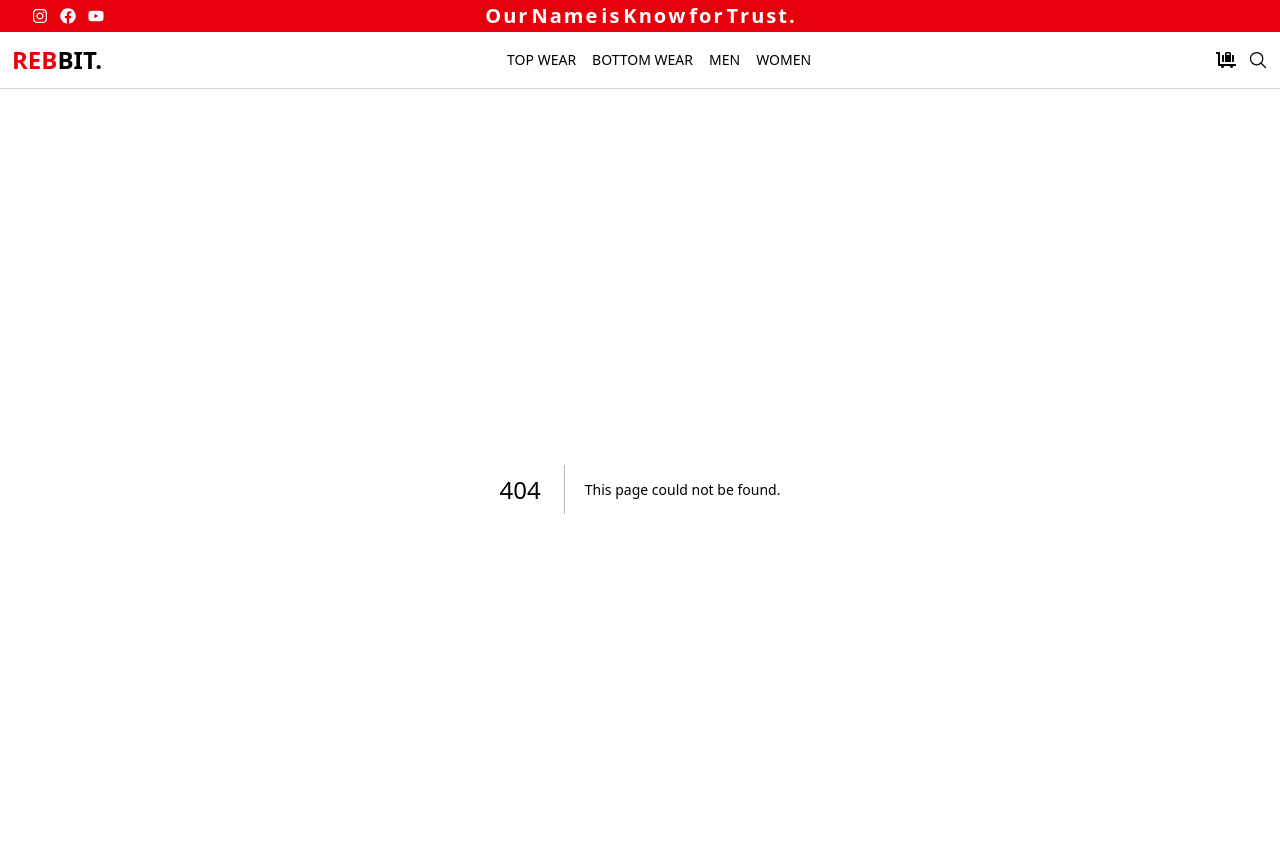
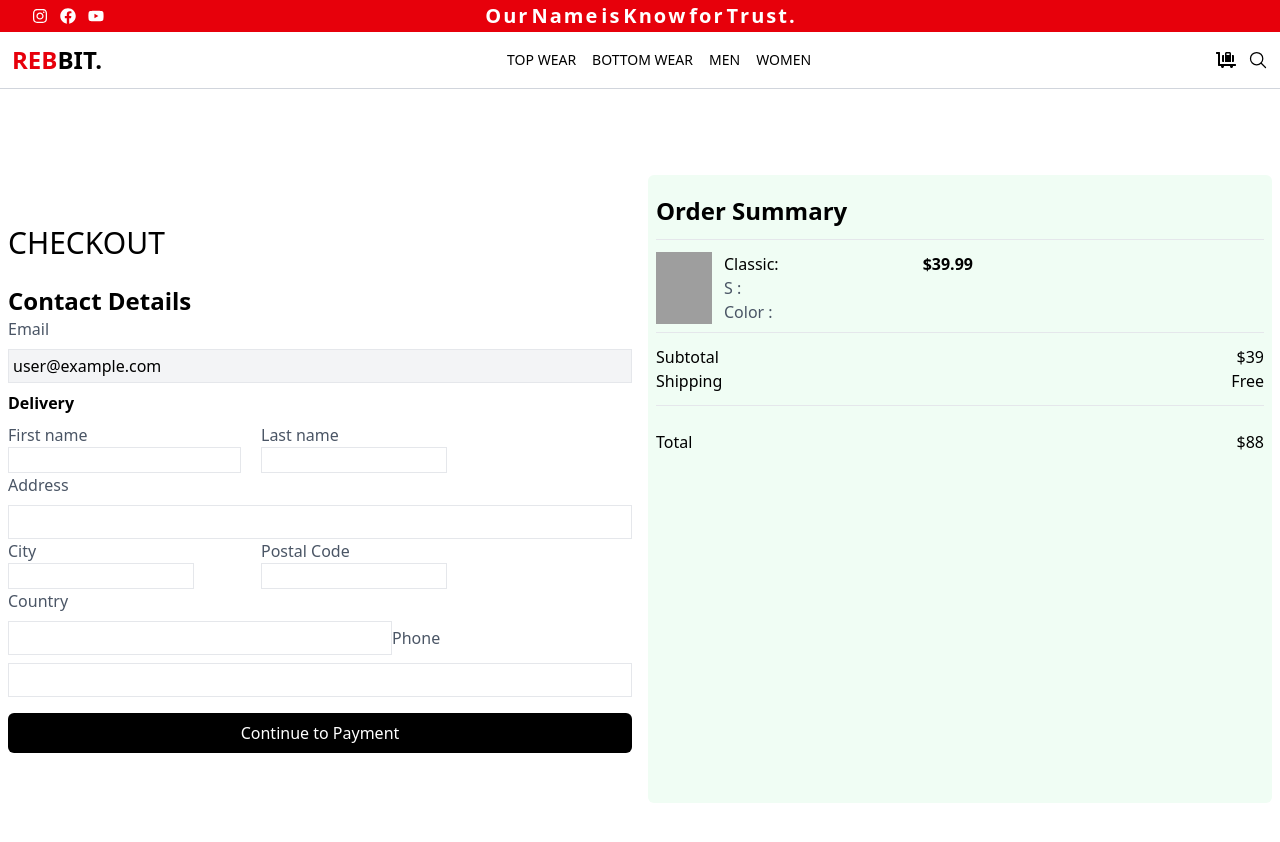
Before and after one commit to szbr1/Track-My-Activities, a Next.js app in the folder ecommerce-webite/frontend/: page /checkout in a window 1280 px wide. Before the commit this address had no page. Shown: the top 842 px of the page. Built offline with nearby package versions, Linux system fonts and the light colour scheme; grey boxes are pictures that could not be loaded.

Commit message:
New Arrivals

```diff
--- /dev/null
+++ b/ecommerce-webite/frontend/app/checkout/page.jsx
@@ -0,0 +1,204 @@
+"use client";
+import React, { useEffect, useState } from "react";
+import { IoLogoPaypal } from "react-icons/io5";
+import { AiFillCreditCard } from "react-icons/ai";
+
+function page() {
+    const [payment , setpayment] = useState(null)
+  const [ShippingAddress, setshippingAddresss] = useState({
+    address: "",
+    email: "user@example.com",
+    firstName: "",
+    LastName: "",
+    City: "",
+    Postal: "",
+    Country: "",
+    Phone: "",
+  });
+  useEffect(() => {
+    console.log(ShippingAddress);
+  }, [ShippingAddress]);
+
+  const handleSubmit = (e)=> {
+    e.preventDefault()
+   setpayment('233')
+  }
+  return (
+    <div className="grid grid-cols-1 lg:grid-cols-2 ">
+      {/* segment 1  */}
+      <div className="bg-white rounded-lg p-2 flex justify-center  flex-col">
+        <h1 className="text-3xl uppercase">checkout</h1>
+        <br />
+        <h4 className="text-2xl font-bold w-full  ">Contact Details</h4>
+
+        <form onSubmit={handleSubmit}>
+          <label className="text-gray-600">Email</label>
+          <br />
+          <input
+            type="text"
+            value={ShippingAddress.email}
+            disabled
+            className="w-full p-1  mt-2 border border-gray-200 bg-gray-100 "
+          />
+
+          <h3 className="text 2xl py-2 font-bold">Delivery</h3>
+          <div className="flex gap-5">
+            <div>
+              <label className="text-gray-600">First name</label>
+              <br />
+              <input
+                type="text"
+                value={ShippingAddress.firstName}
+                onChange={(e) =>
+                  setshippingAddresss({
+                    ...ShippingAddress,
+                    firstName: e.target.value,
+                  })
+                }
+                className="border-gray-200 border"
+              />
+            </div>
+
+            <div>
+              <label className="text-gray-600 ">Last name</label>
+              <br />
+              <input
+                type="text"
+                value={ShippingAddress.LastName}
+                onChange={(e) =>
+                  setshippingAddresss({
+                    ...ShippingAddress,
+                    LastName: e.target.value,
+                  })
+                }
+                className="border w-4/5 border-gray-200"
+              />
+            </div>
+          </div>
+
+          <label className="text-gray-600">Address</label>
+          <br />
+          <input
+            value={ShippingAddress.address}
+            onChange={(e) =>
+              setshippingAddresss({
+                ...ShippingAddress,
+                address: e.target.value,
+              })
+            }
+            type="text"
+            className="w-full p-1  mt-2 border border-gray-200 focus:outline-none focus:border-gray-200"
+          />
+
+          <div className="flex gap-5 overflow-hidden">
+            <div>
+              <label className="text-gray-600">City</label>
+              <br />
+              <input
+                type="text"
+                value={ShippingAddress.Cityss}
+                onChange={(e) =>
+                  setshippingAddresss({
+                    ...ShippingAddress,
+                    City: e.target.value,
+                  })
+                }
+                className="border-gray-200 border w-4/5"
+              />
+            </div>
+
+            <div>
+              <label className="text-gray-600 ">Postal Code</label>
+              <br />
+              <input
+                type="text"
+                value={ShippingAddress.Postal}
+                onChange={(e) =>
+                  setshippingAddresss({
+                    ...ShippingAddress,
+                    Postal: e.target.value,
+                  })
+                }
+                className="border w-4/5 border-gray-200"
+              />
+            </div>
+          </div>
+
+          <label className="text-gray-600">Country</label>
+          <br />
+          <input
+            type="text"
+            value={ShippingAddress.Country}
+            onChange={(e) =>
+              setshippingAddresss({
+                ...ShippingAddress,
+                Country: e.target.value,
+              })
+            }
+            className="w-96 p-1  mt-2 border border-gray-200 focus:outline-none focus:border-gray-200"
+          />
+
+          <label className="text-gray-600">Phone</label>
+          <br />
+          <input
+            type="tel"
+            value={ShippingAddress.Phone}
+            onChange={(e) =>
+              setshippingAddresss({ ...ShippingAddress, Phone: e.target.value })
+            }
+            className="w-full cursor-pointer p-1  mt-2 border border-gray-200 focus:outline-none focus:border-gray-200"
+          />
+        {
+            !payment ? (
+                <button type="submit" className="bg-black text-white w-full py-2 flex justify-center items-center mt-4 rounded-md cursor-pointer">
+            Continue to Payment
+          </button>
+            ) : <div>
+                <button className="w-full cursor-pointer py-2 border mt-3 "> <IoLogoPaypal className="inline-block text-blue-900 text-2xl" /> PayPal</button>
+                <button className="w-full cursor-pointer py-2 border mt-3 "> < AiFillCreditCard className="inline-block  text-2xl" /> Credit Card</button>
+            </div>
+        }
+
+        </form>
+      </div>
+
+      {/* segment 2  */}
+      <div className="p-2  h-screen w-full flex  items-center">
+        <div className="bg-green-50 w-full lg:ml-0 rounded-md h-4/5 p-2">
+          <h2 className="text-2xl py-3 font-bold">Order Summary</h2>
+          <hr className="text-gray-200 text-xl pb-3" />
+          <div className="flex">
+            <img
+              src="https://picsum.photos/id/110/300/300"
+              alt=""
+              className="h-18 w-14"
+            />
+            <div className="ml-3">
+              <div>Classic: </div>
+              <div className="text-gray-600">S :</div>
+              <div className="text-gray-600">Color : </div>
+            </div>
+            <div className="ml-36 font-bold">$39.99</div>
+          </div>
+          <hr className="text-gray-200 text-xl mt-2 pb-3" />
+          <div className="flex justify-between   w-full">
+            <div>Subtotal</div>
+            <div>$39</div>
+          </div>
+
+          <div className="flex justify-between   w-full">
+            <div>Shipping</div>
+            <div>Free</div>
+          </div>
+          <hr className="text-gray-200 text-xl  mt-3 p-3" />
+          <div className="flex justify-between   w-full">
+            <div>Total</div>
+            <div>$88</div>
+          </div>
+        </div>
+      </div>
+    </div>
+  );
+}
+
+export default page;
--- a/ecommerce-webite/frontend/app/components/Common/ProductsDetails.jsx
+++ b/ecommerce-webite/frontend/app/components/Common/ProductsDetails.jsx
@@ -46,7 +46,7 @@ const similarProducts = [
     },
     {
         _id: 3,
-        name: "Product 1",
+        name: "Product 4",
         price: 100,
         images: [
             {url: "http://picsum.photos/500/500?random=10"}
--- a/ecommerce-webite/frontend/app/components/Layouts/Collection.jsx
+++ b/ecommerce-webite/frontend/app/components/Layouts/Collection.jsx
@@ -6,7 +6,7 @@ function Collection() {
     <div className=' mt-8 container mx-auto min-h-max grid-cols-1 md:grid-cols-2 sm:grid-cols-2 lg:grid-cols-2 grid gap-8' >
       <div className='relative h-[400px] md:h-[500px] lg:[600px] '>
         <img src="https://images.unsplash.com/photo-1604514628550-37477afdf4e3?q=80&w=2127&auto=format&fit=crop&ixlib=rb-4.0.3&ixid=M3wxMjA3fDB8MHxwaG90by1wYWdlfHx8fGVufDB8fHx8fA%3D%3D" alt="" className='h-full w-full object-cover ' />
-        <Link href={'/Collections/all'} className=' absolute bottom-3 flex justify-center items-center rounded-md h-10 px-4 bg-white left-2  '>Women Collection</Link>
+        <Link href={'/collections/all'} className=' absolute bottom-3 flex justify-center items-center rounded-md h-10 px-4 bg-white left-2  '>Women Collection</Link>
       </div>
       <div className='relative h-[400px] md:h-[500px] lg:[600px]  '>
         <img src="https://images.unsplash.com/photo-1652278859457-837e5884de31?q=80&w=1958&auto=format&fit=crop&ixlib=rb-4.0.3&ixid=M3wxMjA3fDB8MHxwaG90by1wYWdlfHx8fGVufDB8fHx8fA%3D%3D" alt="" className='h-full w-full object-cover ' />
--- a/ecommerce-webite/frontend/app/components/products/Sidebar.jsx
+++ b/ecommerce-webite/frontend/app/components/products/Sidebar.jsx
@@ -2,13 +2,12 @@
 import { useSearchParams } from "next/navigation";
 import { useRouter } from "next/navigation";
 import React, { useEffect, useState } from "react";
+import { RxCross1 } from "react-icons/rx";
 
-import { RxCross1 } from "react-icons/rx";
 function Sidebar({ isOpen, setisOpen }) {
   // hooks
-  const searchParmas = useSearchParams();
-  const router = useRouter()
-
+  const searchParams = useSearchParams();
+  const router = useRouter();
 
   const [filter, setFilter] = useState({
     category: "",
@@ -25,7 +24,7 @@ function Sidebar({ isOpen, setisOpen }) {
   const color = [
     "Red",
     "Blue",
-    "Black ",
+    "Black",
     "Purple",
     "White",
     "Gray",
@@ -33,201 +32,211 @@ function Sidebar({ isOpen, setisOpen }) {
     "Navy",
   ];
 
-  const category = ["Top Wear ", "Bottom Wear"];
+  const category = ["Top Wear", "Bottom Wear"];
   const gender = ["Male", "Female"];
   const size = ["S", "L", "M", "Xl"];
   const material = ["Cotton", "Khaddar", "Shanoon"];
   const brand = ["Saya", "Khaddi", "Sphire", "Limelight"];
 
-  // filter change checkup  function
+  const filterChange = (e) => {
+    const { name, value, checked, type } = e.target;
+    let newFilter = { ...filter };
 
-   const filterChange = (e) => {
-    // the functionality i am looking for is to add all the selected items in one objec of array
+    if (type === 'checkbox') {
+      if (checked) {
+        newFilter[name] = [...(newFilter[name] || []), value];
+      } else {
+        newFilter[name] = newFilter[name].filter(item => item !== value);
+      }
+    } else {
+      newFilter[name] = value;
+    }
 
-    const {name , value , checked, type} = e.target;
-    let newFilter = {...filter}
-    if(type === 'checkbox'){
-    if(checked){
-      newFilter[name] = [...(newFilter[name] || []), value]
-    }else {
-      newFilter[name] = newFilter[name].filter(item => item !== value)
-    }
-    }else {
-      newFilter[name] = value
-    }
-    setFilter(newFilter)
-   }
+    setFilter(newFilter);
+    updateParamsUrl(newFilter);
+  };
 
   const updateParamsUrl = (newFilter) => {
     const params = new URLSearchParams();
-     Object.keys(newFilter).forEach(key => {
-      if(Array.isArray(newFilter[key]) && newFilter[key].length > 0){
-        params.append(key, newFilter[key].join(','));
-      }else{
-        params.append(key, newFilter[key])
+
+    Object.entries(newFilter).forEach(([key, value]) => {
+      if (Array.isArray(value) && value.length > 0) {
+        params.set(key, value.join(','));
+      } else if (value) {
+        params.set(key, value);
+      } else {
+        params.delete(key);
       }
-      setSearchParams(params)
+    });
 
-     })
-     router.push(`/Collection/all?${params.toString()}`)
-   }
-  // ------------------
+    router.push(`/collections/all?${params.toString()}`, { shallow: true });
+  };
+
   useEffect(() => {
-    const params = Object.fromEntries([...searchParmas]);
+    if (!searchParams) return;
+
+    const params = Object.fromEntries([...searchParams]);
 
     setFilter({
       category: params.category || "",
       gender: params.gender || "",
+      color: params.color ? params.color.split(",") : [],
       size: params.size ? params.size.split(",") : [],
       material: params.material ? params.material.split(",") : [],
       brand: params.brand ? params.brand.split(",") : [],
-      minPrice: params.minPrice || 0,
-      maxPrice: params.maxPrice || 100,
+      minPrice: Number(params.minPrice) || 0,
+      maxPrice: Number(params.maxPrice) || 100,
     });
-    setPriceRange([1, params.maxPrice || 100]);
-  }, [searchParmas]);
+
+    setPriceRange([0, Number(params.maxPrice) || 100]);
+  }, [searchParams]);
 
   return (
     <div className="">
-      <div className="relative w-full  ">
+      <div className="relative w-full">
         <div
-          className=" lg:hidden p-3 absolute right-1  top-1 "
+          className="lg:hidden p-3 absolute right-1 top-1"
           onClick={() => setisOpen(!isOpen)}
         >
           <RxCross1 />
         </div>
       </div>
 
-      <div className="p-4 ">
-        <h2 className="text-xl font-medium mb-4 ">Filter</h2>
-        {/* category segment  */}
+      <div className="p-4">
+        <h2 className="text-xl font-medium mb-4">Filter</h2>
+
+        {/* Category segment */}
         <label className="block text-gray-600 font-medium mb-2">Category</label>
-        {category.map((category, index) => {
-          return (
+        {category.map((cat, index) => (
           <div key={index}>
             <input
               type="radio"
               name="category"
-                value={category}
+              value={cat}
+              checked={filter.category === cat}
               onChange={filterChange}
               className="mr-2 h-4 w-4 text-blue-500 focus:ring-blue-400 border-gray-300"
             />
-              <span className="text-gray-700"> {category}</span>
+            <span className="text-gray-700">{cat}</span>
           </div>
-          );
-        })}
+        ))}
 
-        {/* // gender segment  */}
+        {/* Gender segment */}
         <div className="mt-4">
           <label className="block text-gray-600 font-medium mb-2">Gender</label>
-          {gender.map((gender, index) => {
-            return (
+          {gender.map((gen, index) => (
             <div key={index}>
               <input
                 type="radio"
                 name="gender"
-                  value={gender}
+                value={gen}
+                checked={filter.gender === gen}
                 onChange={filterChange}
                 className="mr-2 h-4 w-4 text-blue-500 focus:ring-blue-400 border-gray-300"
               />
-                <span className="text-gray-700"> {gender}</span>
+              <span className="text-gray-700">{gen}</span>
             </div>
-            );
-          })}
+          ))}
         </div>
 
-      {/* Colors segment  */}
-
+        {/* Colors segment */}
         <div className="mt-4">
           <label className="block text-gray-600 font-medium mb-2">Colors</label>
           <div className="flex flex-wrap gap-2">
-            {color.map((color) => {
-              return (
-                <div key={color}>
+            {color.map((col) => (
               <button
+                key={col}
                 name="color"
+                value={col}
                 onClick={filterChange}
-                  value={color}
-                    className="w-8 h-8 rounded-full border border-gray-300 cursor-pointer transition hover:scale-105"
-                    style={{ backgroundColor: color.toLowerCase() }}
-                  ></button>
-                </div>
-              );
-            })}
+                className={`w-8 h-8 rounded-full border border-gray-300 cursor-pointer transition hover:scale-105 ${filter.color.includes(col) ? 'ring-2 ring-blue-500' : ''}`}
+                style={{ backgroundColor: col.toLowerCase() }}
+                aria-label={col}
+              />
+            ))}
           </div>
         </div>
 
-      {/* sizes  */}
-
+        {/* Sizes */}
         <div className="mt-4">
           <label className="block text-gray-600 font-medium mb-2">Size</label>
           <div className="grid grid-cols-2">
-            {size.map((size) => (
-              <div key={size} className="flex items-center mb-1">
+            {size.map((sz) => (
+              <div key={sz} className="flex items-center mb-1">
                 <input
                   type="checkbox"
+                  checked={filter.size.includes(sz)}
                   onChange={filterChange}
-                  value={size}
+                  value={sz}
                   name="size"
                   className="mr-2 h-4 w-4 text-blue-500 cursor-pointer focus:ring-blue-400 border-gray-300"
                 />
-                <span className="text-gray-700">{size}</span>
+                <span className="text-gray-700">{sz}</span>
               </div>
             ))}
           </div>
         </div>
 
-      {/* brands  */}
-
+        {/* Brands */}
         <div className="mt-4">
           <label className="block text-gray-600 font-medium mb-2">Brands</label>
           <div className="grid grid-cols-2">
-            {brand.map((brand) => (
-              <div key={brand} className="flex items-center mb-1">
+            {brand.map((br) => (
+              <div key={br} className="flex items-center mb-1">
                 <input
-                value={brand}
                   type="checkbox"
+                  checked={filter.brand.includes(br)}
+                  onChange={filterChange}
+                  value={br}
                   name="brand"
-                  onChange={filterChange}
                   className="mr-2 h-4 w-4 text-blue-500 focus:ring-blue-400 cursor-pointer border-gray-300"
                 />
-                <span className="text-gray-700">{brand}</span>
+                <span className="text-gray-700">{br}</span>
               </div>
             ))}
           </div>
         </div>
 
-         {/* Material  */}
-
+        {/* Material */}
         <div className="mt-4">
           <label className="block text-gray-600 font-medium mb-2">Material</label>
           <div className="grid grid-cols-2">
-            {material.map((material) => (
-              <div key={material} className="flex items-center mb-1">
+            {material.map((mat) => (
+              <div key={mat} className="flex items-center mb-1">
                 <input
-                value={material}
-                  type='checkbox'
+                  type="checkbox"
+                  checked={filter.material.includes(mat)}
+                  onChange={filterChange}
+                  value={mat}
                   name="material"
-                  onChange={filterChange}
                   className="mr-2 h-4 w-4 text-blue-500 focus:ring-blue-400 cursor-pointer border-gray-300"
                 />
-                <span className="text-gray-700">{material}</span>
+                <span className="text-gray-700">{mat}</span>
               </div>
             ))}
           </div>
         </div>
 
-{/* price  */}
+        {/* Price Range */}
         <div className="mt-4">
-          <label className="block text-gray-600 font-medium mb-2">
-            Price Range
-          </label>
-          <input type="range" min={0} max={100} value={priceRange[1]} onChange={(e)=> setPriceRange([0, e.target.value])} />
-          <div className="font-mono flex justify-between pr-24">
-            <span>0</span> <span>{priceRange[1]}</span>
+          <label className="block text-gray-600 font-medium mb-2">Price Range</label>
+          <input
+            type="range"
+            min={0}
+            max={100}
+            value={priceRange[1]}
+            onChange={(e) => {
+              const newPrice = e.target.value;
+              setPriceRange([0, newPrice]);
+              updateParamsUrl({ ...filter, maxPrice: newPrice });
+            }}
+            className="w-full"
+          />
+          <div className="font-mono flex justify-between pr-8">
+            <span>0</span>
+            <span>{priceRange[1]}</span>
           </div>
         </div>
-
       </div>
     </div>
   );
--- a/ecommerce-webite/frontend/app/components/products/Sort.jsx
+++ b/ecommerce-webite/frontend/app/components/products/Sort.jsx
@@ -1,8 +1,30 @@
+import { useRouter, useSearchParams } from "next/navigation"
 
 function Sort() {
+        const router = useRouter()
+        const searchParams =  useSearchParams()
 
+        const handleClick = (e) => {
+          const sortBy = e.target.value;
+
+          // Clone existing params and set new sortBy value
+          const params = new URLSearchParams(searchParams.toString());
+          params.set('sortBy', sortBy);
+
+          router.push(`/collections/all?${params.toString()}`, { shallow: true });
+        };
   return (
-    <div>Sort</div>
+    <div className="flex justify-end items-center">
+        <select
+        onChange={handleClick}
+        value={searchParams.get("sortBy") || ""}
+         id="sort" className="border p-2 ouline-none rounded-md">
+          <option value="">Default</option>
+          <option value="Asc">Price: Low to High</option>
+          <option value="Des">Price: High to Low</option>
+          <option value="Popularity">Popularity</option>
+        </select>
+    </div>
   )
 }
 
```
Also changed, not shown: ecommerce-webite/frontend/app/Collections/[category]/page.jsx (renamed from ecommerce-webite/frontend/app/Collections/[id]/page.jsx). Lines whose indentation alone changed are shown as unchanged.
